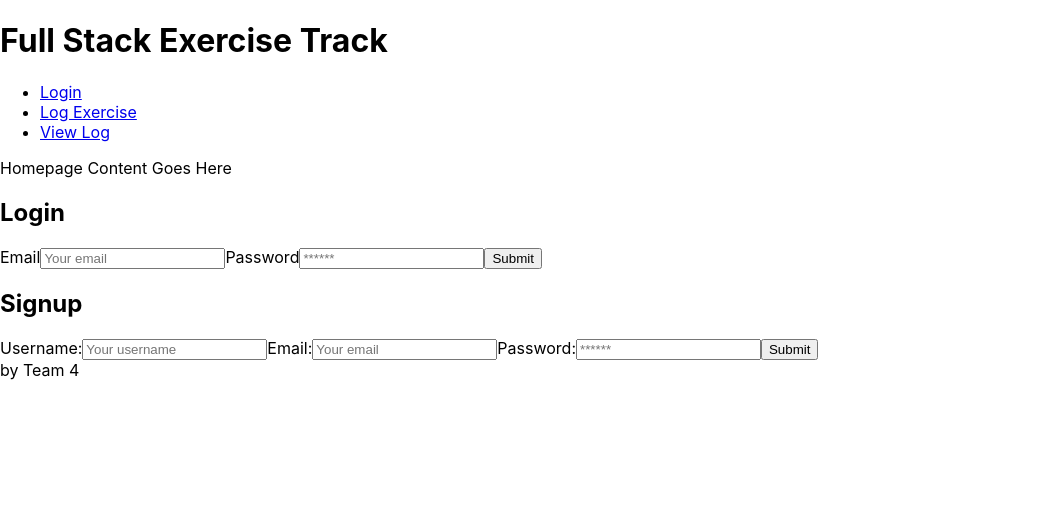
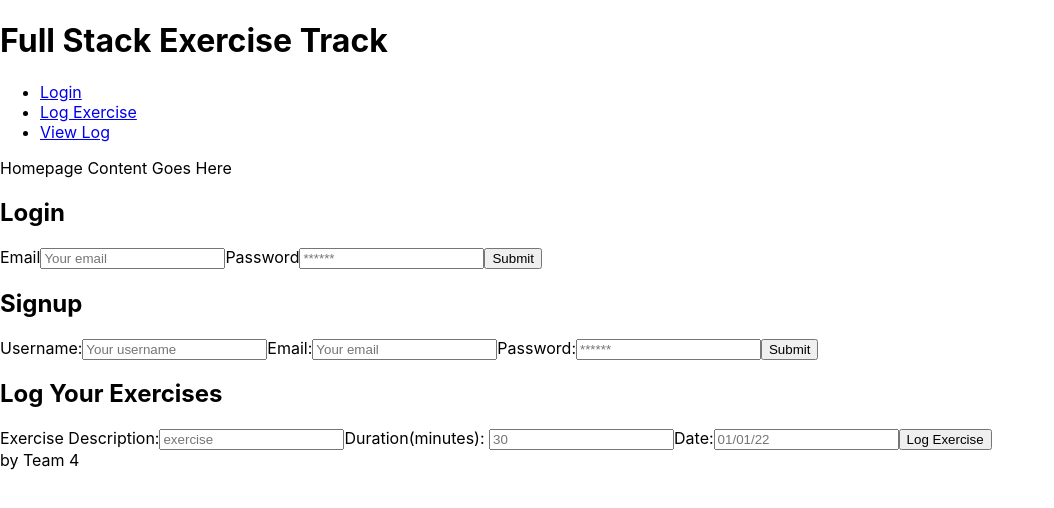
Before and after one commit to mmelendez3/Full_Stack_Exercise_Track, a React (Create React App) app in the folder client/: page / in a window 1280 px wide. Shown: the top 508 px of the page, without its empty margins (0-1054 px from the left). Built offline with nearby package versions, Linux system fonts and the light colour scheme.

Commit message:
added logform xml

```diff
--- a/client/src/App.js
+++ b/client/src/App.js
@@ -12,6 +12,7 @@ import Header from './components/Header';
 import Home from './pages/Home';
 import Login from './pages/Login';
 import Signup from './pages/Signup';
+import LogForm from './pages/Log';
 
 function App() {
   const httpLink = createHttpLink({
@@ -30,6 +31,7 @@ function App() {
       </div>
       <Login></Login>
       <Signup></Signup>
+      <LogForm></LogForm>
       <Footer />
     </ApolloProvider>
   );
--- a/client/src/pages/Home.js
+++ b/client/src/pages/Home.js
@@ -1,5 +1,4 @@
 import React from 'react';
-import Footer from '../components/Footer';
 
 const Home = () => {
   return (
--- /dev/null
+++ b/client/src/pages/Log.js
@@ -0,0 +1,22 @@
+import React from 'react';
+
+const LogForm = () => {
+  return (
+    <main>
+      <h2 className="log-title">Log Your Exercises</h2>
+      <div className="log-container">
+        <form>
+          <label>Exercise Description:</label>
+          <input placeholder="exercise"></input>
+          <label>Duration(minutes): </label>
+          <input placeholder="30"></input>
+          <label>Date:</label>
+          <input placeholder="01/01/22"></input>
+          <button type="submit">Log Exercise</button>
+        </form>
+      </div>
+    </main>
+  );
+};
+
+export default LogForm;
```
